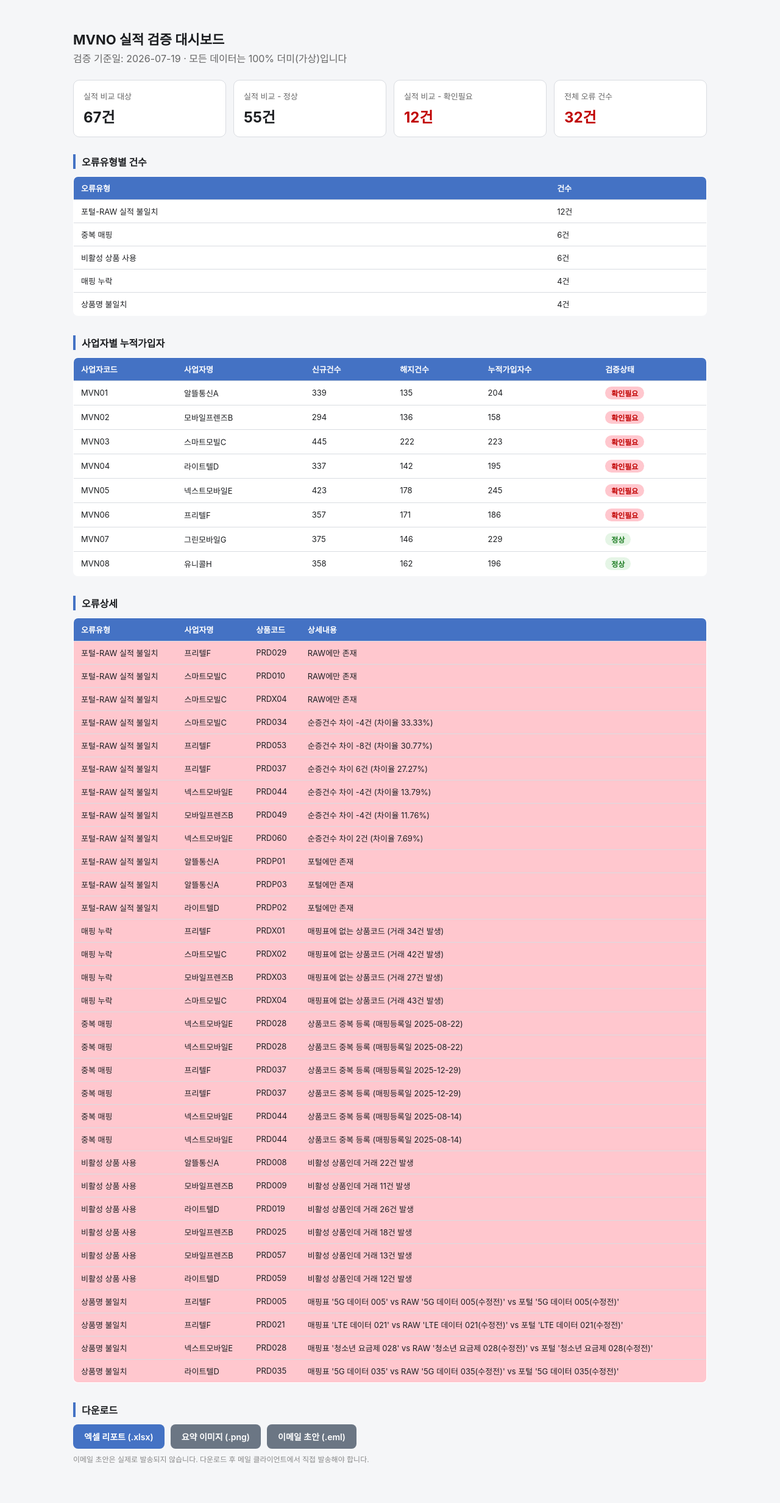
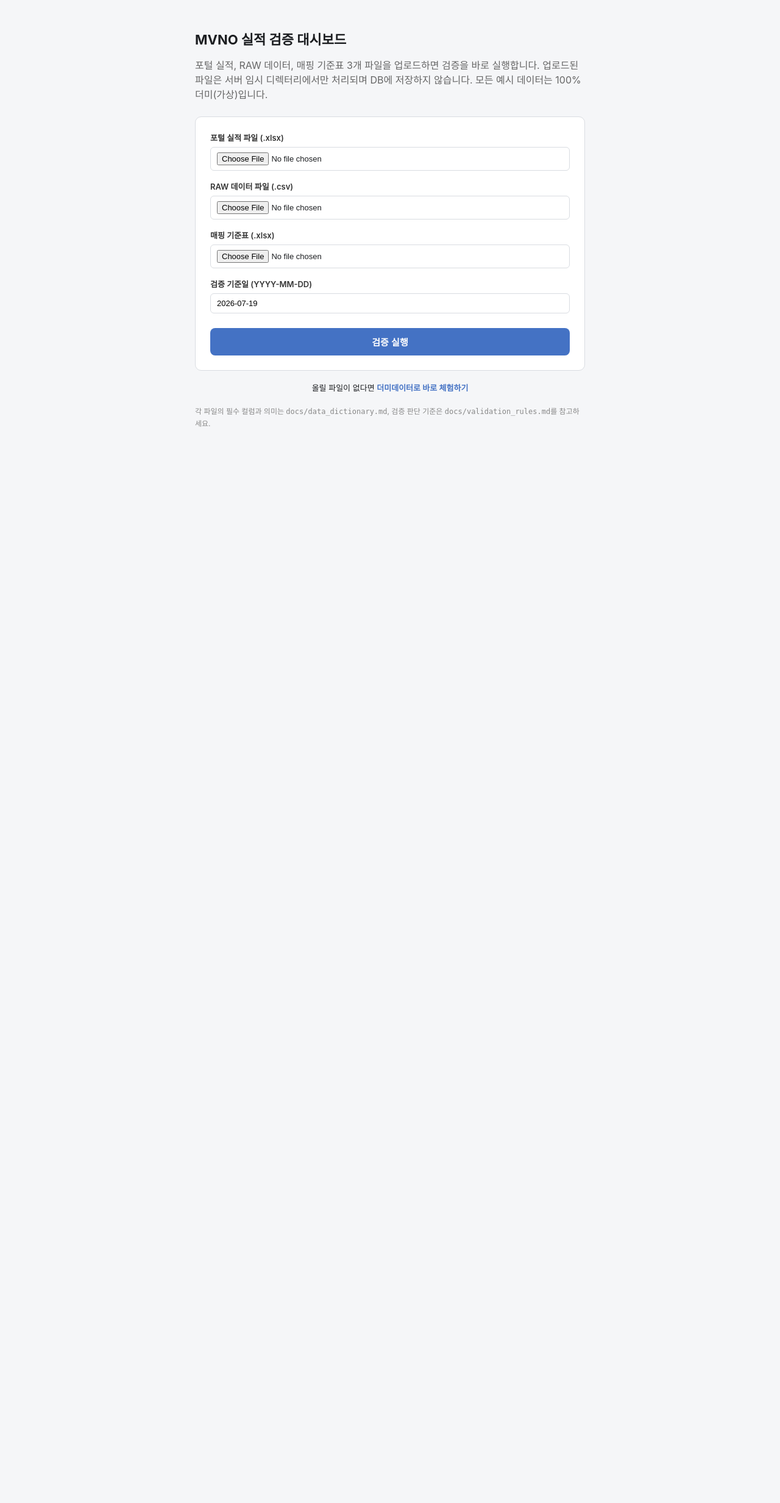
Before and after one commit to seonmin12/report-automation, a FastAPI app: page / in a window 1280 px wide. Shown: the whole page at 61% size. After the commit the page ends 700 px from the top, so only its background shows below. Run offline with FastAPI, Linux system fonts and the light colour scheme.

Commit message:
Data Dictionary/Validation Rules 문서화 및 파일 업로드 기반 검증 실행 구현
docs/data_dictionary.md, docs/validation_rules.md를 실제 더미데이터 스키마
기준으로 작성. web/app.py를 확장해 포털/RAW/매핑 3개 파일을 업로드하면
job_id 기반으로 검증을 실행하고 결과 화면·JSON·다운로드를 제공하도록 구현
(DB 없이 서버 임시 디렉터리에서만 처리). 필수 컬럼 누락 시 업로드 폼에
에러 메시지를 바로 표시. 더미데이터 체험용 /demo 라우트는 유지.

테스트 10개 추가/갱신(업로드 성공·실패 케이스 포함), 전체 28개 통과.
README에 Data Dictionary 섹션과 업로드 화면 스크린샷 반영.

Co-Authored-By: Claude <noreply@anthropic.com>

```diff
--- a/requirements.txt
+++ b/requirements.txt
@@ -4,8 +4,9 @@ openpyxl>=3.1
 matplotlib>=3.7
 pytest>=7.4
 
-# 2단계 웹 서비스화 (FastAPI + Vercel, 조회/다운로드 전용 대시보드)
+# 2단계 웹 서비스화 (FastAPI + Vercel, 파일 업로드 기반 검증 실행 대시보드)
 fastapi>=0.110
 uvicorn>=0.29
 jinja2>=3.1
+python-multipart>=0.0.9  # 파일 업로드(form/multipart) 처리
 httpx>=0.27  # FastAPI TestClient용 (테스트 전용)
--- a/web/app.py
+++ b/web/app.py
@@ -1,14 +1,19 @@
 """
-조회/다운로드 전용 FastAPI 대시보드.
+파일 업로드 기반 검증 실행 + 조회/다운로드 FastAPI 대시보드.
 
-CLI(main.py)가 만드는 것과 동일한 검증 파이프라인을 웹에서 바로 확인할 수 있게 한다.
-실제 이메일 발송이나 원본 데이터 변경은 하지 않는 읽기 전용 서비스다.
+CLI(main.py)가 만드는 것과 동일한 검증 파이프라인을 웹에서 실행할 수 있게 한다.
+사용자가 포털 실적/RAW/매핑 기준표 3개 파일을 업로드하면 서버 임시 디렉터리에서만
+처리하고(DB 저장 없음), 검증 결과를 화면에 보여주고 xlsx/png/eml을 다운로드할 수 있게 한다.
+실제 이메일 발송이나 원본 데이터의 영구 저장은 하지 않는다.
 """
 
 import tempfile
+import uuid
+from datetime import date, datetime
 from pathlib import Path
 
-from fastapi import FastAPI, HTTPException
+import pandas as pd
+from fastapi import FastAPI, File, Form, HTTPException, UploadFile
 from fastapi.responses import FileResponse, HTMLResponse, JSONResponse
 from fastapi.templating import Jinja2Templates
 from starlette.requests import Request
@@ -31,9 +36,9 @@ _TEMPLATES_DIR = Path(__file__).resolve().parent / "templates"
 templates = Jinja2Templates(directory=str(_TEMPLATES_DIR))
 
 # 서버리스 환경에서는 요청마다 새 프로세스가 뜰 수 있으므로, 같은 프로세스 안에서만
-# 재사용하는 단순 인메모리 캐시. 더미데이터는 RANDOM_SEED로 고정되어 있어 재계산해도
-# 항상 같은 결과가 나온다.
-_cache: dict = {}
+# 유지되는 단순 인메모리 job 저장소. DB는 의도적으로 쓰지 않는다 (docs/validation_rules.md 참고).
+DEMO_JOB_ID = "demo"
+_jobs: dict = {}
 
 _DOWNLOAD_FILES = {
     "xlsx": (
@@ -45,18 +50,54 @@ _DOWNLOAD_FILES = {
     "eml": ("eml_path", "email_draft.eml", "message/rfc822"),
 }
 
+# docs/data_dictionary.md와 동일하게 유지한다. 여기 없는 컬럼이 빠지면 파이프라인 실행 중
+# KeyError로 죽는 대신, 업로드 단계에서 미리 400으로 막기 위한 목록이다.
+REQUIRED_COLUMNS = {
+    "portal": [
+        config.COL_OPERATOR_CODE,
+        config.COL_OPERATOR_NAME,
+        config.COL_PRODUCT_CODE,
+        config.COL_PRODUCT_NAME,
+        config.COL_NEW_COUNT,
+        config.COL_CHURN_COUNT,
+        config.COL_NET_COUNT,
+    ],
+    "raw": [
+        config.COL_TXN_ID,
+        config.COL_TXN_DATE,
+        config.COL_OPERATOR_CODE,
+        config.COL_PRODUCT_CODE,
+        config.COL_PRODUCT_NAME,
+        config.COL_TXN_TYPE,
+    ],
+    "mapping": [
+        config.COL_PRODUCT_CODE,
+        config.COL_PRODUCT_NAME,
+        config.COL_OPERATOR_CODE,
+        config.COL_USE_YN,
+        config.COL_MAPPING_DATE,
+    ],
+}
 
-def _build_pipeline_result() -> dict:
-    """더미데이터 생성부터 리포트 산출물까지 한 번 계산해서 캐시에 담아둔다."""
-    if "result" in _cache:
-        return _cache["result"]
+_FILE_LABELS = {"portal": "포털 실적 파일", "raw": "RAW 데이터 파일", "mapping": "매핑 기준표"}
 
-    as_of_date = config.DEFAULT_AS_OF_DATE
 
-    mapping_df = generate_dummy_data.generate_product_mapping()
-    raw_df = generate_dummy_data.generate_raw_transactions(mapping_df)
-    portal_df = generate_dummy_data.generate_portal_performance(raw_df)
+def _check_required_columns(df: pd.DataFrame, key: str) -> None:
+    missing = [col for col in REQUIRED_COLUMNS[key] if col not in df.columns]
+    if missing:
+        raise HTTPException(
+            status_code=400,
+            detail=(
+                f"{_FILE_LABELS[key]}에 필수 컬럼이 없습니다: {', '.join(missing)} "
+                "(docs/data_dictionary.md 참고)"
+            ),
+        )
 
+
+def _run_pipeline(
+    as_of_date: date, mapping_df: pd.DataFrame, raw_df: pd.DataFrame, portal_df: pd.DataFrame
+) -> dict:
+    """더미데이터든 업로드 파일이든 동일하게 통과시키는 검증 파이프라인."""
     monthly_df = aggregate.filter_current_month(raw_df, as_of_date)
     operator_product_df = aggregate.aggregate_by_operator_product(monthly_df)
     operator_summary_df = aggregate.aggregate_by_operator(monthly_df)
@@ -72,7 +113,7 @@ def _build_pipeline_result() -> dict:
         as_of_date, compare_df, validation_results, operator_summary_df
     )
 
-    tmp_dir = Path(tempfile.mkdtemp(prefix="mvno_dashboard_"))
+    tmp_dir = Path(tempfile.mkdtemp(prefix="mvno_job_"))
     xlsx_path = tmp_dir / "validation_report.xlsx"
     png_path = tmp_dir / "summary.png"
     eml_path = tmp_dir / "email_draft.eml"
@@ -88,7 +129,7 @@ def _build_pipeline_result() -> dict:
     )
     email_writer.save_email_draft(email_draft, eml_path)
 
-    result = {
+    return {
         "as_of_date": as_of_date,
         "compare_df": compare_df,
         "validation_results": validation_results,
@@ -99,18 +140,51 @@ def _build_pipeline_result() -> dict:
         "png_path": png_path,
         "eml_path": eml_path,
     }
-    _cache["result"] = result
-    return result
 
 
-@app.get("/health")
-def health():
-    return {"status": "ok"}
+def _get_or_create_demo_job() -> dict:
+    if DEMO_JOB_ID not in _jobs:
+        as_of_date = config.DEFAULT_AS_OF_DATE
+        mapping_df = generate_dummy_data.generate_product_mapping()
+        raw_df = generate_dummy_data.generate_raw_transactions(mapping_df)
+        portal_df = generate_dummy_data.generate_portal_performance(raw_df)
+        _jobs[DEMO_JOB_ID] = _run_pipeline(as_of_date, mapping_df, raw_df, portal_df)
+    return _jobs[DEMO_JOB_ID]
 
 
-@app.get("/", response_class=HTMLResponse)
-def dashboard(request: Request):
-    result = _build_pipeline_result()
+def _get_job(job_id: str) -> dict:
+    if job_id == DEMO_JOB_ID:
+        return _get_or_create_demo_job()
+    if job_id not in _jobs:
+        raise HTTPException(status_code=404, detail="존재하지 않는 job_id입니다.")
+    return _jobs[job_id]
+
+
+def _process_upload(
+    portal_file: UploadFile, raw_file: UploadFile, mapping_file: UploadFile, asof_date: str
+) -> tuple[str, dict]:
+    try:
+        as_of_date = datetime.strptime(asof_date, "%Y-%m-%d").date()
+    except ValueError:
+        raise HTTPException(status_code=400, detail="기준일 형식은 YYYY-MM-DD여야 합니다.")
+
+    try:
+        mapping_df = pd.read_excel(mapping_file.file)
+        portal_df = pd.read_excel(portal_file.file)
+        raw_df = pd.read_csv(raw_file.file, encoding="utf-8-sig")
+    except Exception as exc:  # 업로드 파일은 사용자 입력이므로 형식이 깨져 있을 수 있다
+        raise HTTPException(status_code=400, detail=f"파일을 읽는 중 오류가 발생했습니다: {exc}")
+
+    _check_required_columns(mapping_df, "mapping")
+    _check_required_columns(raw_df, "raw")
+    _check_required_columns(portal_df, "portal")
+
+    job_id = uuid.uuid4().hex[:12]
+    _jobs[job_id] = _run_pipeline(as_of_date, mapping_df, raw_df, portal_df)
+    return job_id, _jobs[job_id]
+
+
+def _dashboard_context(request: Request, job_id: str, result: dict) -> dict:
     compare_df = result["compare_df"]
     error_detail_df = result["error_detail_df"]
     operator_summary_df = result["operator_summary_df"]
@@ -125,7 +199,10 @@ def dashboard(request: Request):
         else []
     )
 
-    context = {
+    return {
+        "request": request,
+        "job_id": job_id,
+        "is_demo": job_id == DEMO_JOB_ID,
         "as_of_date": result["as_of_date"].strftime("%Y-%m-%d"),
         "compare_total": compare_total,
         "compare_normal_count": compare_total - compare_issue_count,
@@ -145,20 +222,98 @@ def dashboard(request: Request):
         "col_issue_detail": validate.COL_ISSUE_DETAIL,
         "col_product_code": config.COL_PRODUCT_CODE,
     }
-    return templates.TemplateResponse(request, "dashboard.html", context)
 
 
-@app.get("/api/summary")
-def api_summary():
-    result = _build_pipeline_result()
+@app.exception_handler(HTTPException)
+async def _upload_error_handler(request: Request, exc: HTTPException):
+    """/upload에서 난 에러는 업로드 폼에 에러 메시지를 얹어 다시 보여준다."""
+    if request.url.path == "/upload" and exc.status_code < 500:
+        return templates.TemplateResponse(
+            request,
+            "upload.html",
+            {"error": exc.detail, "default_asof": str(config.DEFAULT_AS_OF_DATE)},
+            status_code=exc.status_code,
+        )
+    return JSONResponse({"detail": exc.detail}, status_code=exc.status_code)
+
+
+@app.get("/health")
+def health():
+    return {"status": "ok"}
+
+
+@app.get("/", response_class=HTMLResponse)
+def upload_page(request: Request):
+    return templates.TemplateResponse(
+        request, "upload.html", {"default_asof": str(config.DEFAULT_AS_OF_DATE)}
+    )
+
+
+@app.get("/demo", response_class=HTMLResponse)
+def demo_dashboard(request: Request):
+    result = _get_or_create_demo_job()
+    return templates.TemplateResponse(
+        request, "dashboard.html", _dashboard_context(request, DEMO_JOB_ID, result)
+    )
+
+
+@app.get("/jobs/{job_id}", response_class=HTMLResponse)
+def job_dashboard(request: Request, job_id: str):
+    result = _get_job(job_id)
+    return templates.TemplateResponse(
+        request, "dashboard.html", _dashboard_context(request, job_id, result)
+    )
+
+
+@app.post("/upload", response_class=HTMLResponse)
+def upload_and_validate(
+    request: Request,
+    portal_file: UploadFile = File(...),
+    raw_file: UploadFile = File(...),
+    mapping_file: UploadFile = File(...),
+    asof_date: str = Form(default=str(config.DEFAULT_AS_OF_DATE)),
+):
+    job_id, result = _process_upload(portal_file, raw_file, mapping_file, asof_date)
+    return templates.TemplateResponse(
+        request, "dashboard.html", _dashboard_context(request, job_id, result)
+    )
+
+
+@app.post("/api/validate")
+def api_validate(
+    portal_file: UploadFile = File(...),
+    raw_file: UploadFile = File(...),
+    mapping_file: UploadFile = File(...),
+    asof_date: str = Form(default=str(config.DEFAULT_AS_OF_DATE)),
+):
+    job_id, result = _process_upload(portal_file, raw_file, mapping_file, asof_date)
     compare_df = result["compare_df"]
     compare_total = len(compare_df)
     compare_issue_count = (
         int(compare_df[compare.COL_ISSUE_FLAG].sum()) if not compare_df.empty else 0
     )
-
     return JSONResponse(
         {
+            "job_id": job_id,
+            "as_of_date": result["as_of_date"].isoformat(),
+            "compare_total": compare_total,
+            "compare_issue_count": compare_issue_count,
+            "total_issue_count": len(result["error_detail_df"]),
+        }
+    )
+
+
+@app.get("/api/summary/{job_id}")
+def api_summary(job_id: str):
+    result = _get_job(job_id)
+    compare_df = result["compare_df"]
+    compare_total = len(compare_df)
+    compare_issue_count = (
+        int(compare_df[compare.COL_ISSUE_FLAG].sum()) if not compare_df.empty else 0
+    )
+    return JSONResponse(
+        {
+            "job_id": job_id,
             "as_of_date": result["as_of_date"].isoformat(),
             "compare_total": compare_total,
             "compare_issue_count": compare_issue_count,
@@ -168,11 +323,19 @@ def api_summary():
     )
 
 
-@app.get("/download/{file_type}")
-def download(file_type: str):
+@app.get("/api/errors/{job_id}")
+def api_errors(job_id: str):
+    result = _get_job(job_id)
+    return JSONResponse(
+        {"job_id": job_id, "errors": result["error_detail_df"].to_dict(orient="records")}
+    )
+
+
+@app.get("/download/{job_id}/{file_type}")
+def download(job_id: str, file_type: str):
     if file_type not in _DOWNLOAD_FILES:
         raise HTTPException(status_code=404, detail="알 수 없는 파일 종류입니다.")
 
-    result = _build_pipeline_result()
+    result = _get_job(job_id)
     key, filename, media_type = _DOWNLOAD_FILES[file_type]
     return FileResponse(result[key], media_type=media_type, filename=filename)
--- a/web/templates/dashboard.html
+++ b/web/templates/dashboard.html
@@ -88,12 +88,31 @@
     margin-top: 8px;
   }
   .table-scroll { overflow-x: auto; }
+  .source-banner {
+    display: inline-block;
+    font-size: 12px;
+    font-weight: 600;
+    padding: 4px 10px;
+    border-radius: 6px;
+    margin-bottom: 16px;
+  }
+  .source-banner.demo { background: #eef1f8; color: var(--blue); }
+  .source-banner.upload { background: #e5f5e6; color: #1e7d24; }
+  .back-link { font-size: 13px; margin-bottom: 16px; }
+  .back-link a { color: var(--blue); text-decoration: none; font-weight: 600; }
 </style>
 </head>
 <body>
 <div class="container">
   <h1>MVNO 실적 검증 대시보드</h1>
   <div class="subtitle">검증 기준일: {{ as_of_date }} · 모든 데이터는 100% 더미(가상)입니다</div>
+
+  {% if is_demo %}
+  <div class="source-banner demo">더미데이터(체험용) 기준 결과</div>
+  {% else %}
+  <div class="source-banner upload">업로드한 파일 기준 결과 (job_id: {{ job_id }})</div>
+  {% endif %}
+  <div class="back-link"><a href="/">← 다른 파일 업로드하기</a></div>
 
   <div class="cards">
     <div class="card">
@@ -188,9 +207,9 @@
   <section>
     <h2>다운로드</h2>
     <div class="downloads">
-      <a href="/download/xlsx">엑셀 리포트 (.xlsx)</a>
-      <a href="/download/png" class="secondary">요약 이미지 (.png)</a>
-      <a href="/download/eml" class="secondary">이메일 초안 (.eml)</a>
+      <a href="/download/{{ job_id }}/xlsx">엑셀 리포트 (.xlsx)</a>
+      <a href="/download/{{ job_id }}/png" class="secondary">요약 이미지 (.png)</a>
+      <a href="/download/{{ job_id }}/eml" class="secondary">이메일 초안 (.eml)</a>
     </div>
     <div class="note">이메일 초안은 실제로 발송되지 않습니다. 다운로드 후 메일 클라이언트에서 직접 발송해야 합니다.</div>
   </section>
--- /dev/null
+++ b/web/templates/upload.html
@@ -0,0 +1,111 @@
+<!doctype html>
+<html lang="ko">
+<head>
+<meta charset="utf-8">
+<title>MVNO 실적 검증 - 파일 업로드</title>
+<style>
+  :root { --blue: #4472C4; --border: #d9dce1; --bg: #f5f6f8; --red-text: #C00000; }
+  * { box-sizing: border-box; }
+  body {
+    font-family: -apple-system, "Malgun Gothic", "Apple SD Gothic Neo", sans-serif;
+    background: var(--bg);
+    color: #1c1e21;
+    margin: 0;
+    padding: 32px;
+  }
+  .container { max-width: 640px; margin: 0 auto; }
+  h1 { font-size: 22px; margin-bottom: 4px; }
+  .subtitle { color: #666; margin-bottom: 24px; line-height: 1.5; }
+  .card {
+    background: #fff;
+    border: 1px solid var(--border);
+    border-radius: 10px;
+    padding: 24px;
+  }
+  .field { margin-bottom: 16px; display: flex; flex-direction: column; gap: 6px; }
+  .field label { font-size: 13px; font-weight: 600; color: #333; }
+  .field input[type="file"], .field input[type="text"] {
+    padding: 8px 10px;
+    border: 1px solid var(--border);
+    border-radius: 6px;
+    font-size: 13px;
+  }
+  .hint { font-size: 12px; color: #888; }
+  button {
+    width: 100%;
+    padding: 12px;
+    background: var(--blue);
+    color: #fff;
+    border: none;
+    border-radius: 8px;
+    font-size: 15px;
+    font-weight: 700;
+    cursor: pointer;
+    margin-top: 8px;
+  }
+  .error {
+    background: #ffe9ea;
+    color: var(--red-text);
+    border: 1px solid #f3b8bb;
+    border-radius: 8px;
+    padding: 12px 16px;
+    margin-bottom: 16px;
+    font-size: 13px;
+    white-space: pre-wrap;
+  }
+  .demo-link {
+    display: block;
+    text-align: center;
+    margin-top: 18px;
+    font-size: 13px;
+  }
+  .demo-link a { color: var(--blue); font-weight: 600; text-decoration: none; }
+  .note { font-size: 12px; color: #888; margin-top: 20px; line-height: 1.6; }
+</style>
+</head>
+<body>
+<div class="container">
+  <h1>MVNO 실적 검증 대시보드</h1>
+  <p class="subtitle">
+    포털 실적, RAW 데이터, 매핑 기준표 3개 파일을 업로드하면 검증을 바로 실행합니다.
+    업로드된 파일은 서버 임시 디렉터리에서만 처리되며 DB에 저장하지 않습니다.
+    모든 예시 데이터는 100% 더미(가상)입니다.
+  </p>
+
+  {% if error %}
+  <div class="error">{{ error }}</div>
+  {% endif %}
+
+  <div class="card">
+    <form action="/upload" method="post" enctype="multipart/form-data">
+      <div class="field">
+        <label>포털 실적 파일 (.xlsx)</label>
+        <input type="file" name="portal_file" accept=".xlsx" required>
+      </div>
+      <div class="field">
+        <label>RAW 데이터 파일 (.csv)</label>
+        <input type="file" name="raw_file" accept=".csv" required>
+      </div>
+      <div class="field">
+        <label>매핑 기준표 (.xlsx)</label>
+        <input type="file" name="mapping_file" accept=".xlsx" required>
+      </div>
+      <div class="field">
+        <label>검증 기준일 (YYYY-MM-DD)</label>
+        <input type="text" name="asof_date" value="{{ default_asof }}">
+      </div>
+      <button type="submit">검증 실행</button>
+    </form>
+  </div>
+
+  <div class="demo-link">
+    올릴 파일이 없다면 <a href="/demo">더미데이터로 바로 체험하기</a>
+  </div>
+
+  <p class="note">
+    각 파일의 필수 컬럼과 의미는 <code>docs/data_dictionary.md</code>,
+    검증 판단 기준은 <code>docs/validation_rules.md</code>를 참고하세요.
+  </p>
+</div>
+</body>
+</html>
```
Also changed, not shown: docs/data_dictionary.md (added, +64 -0 lines), docs/validation_rules.md (added, +46 -0 lines), tests/test_web_app.py (+124 -11 lines), README.md, 2 other files.
